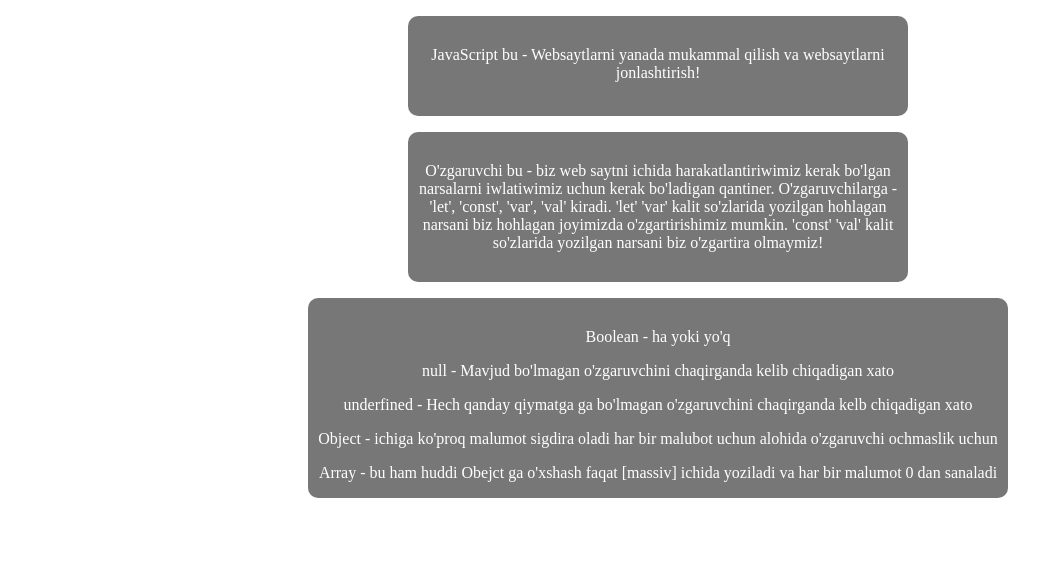
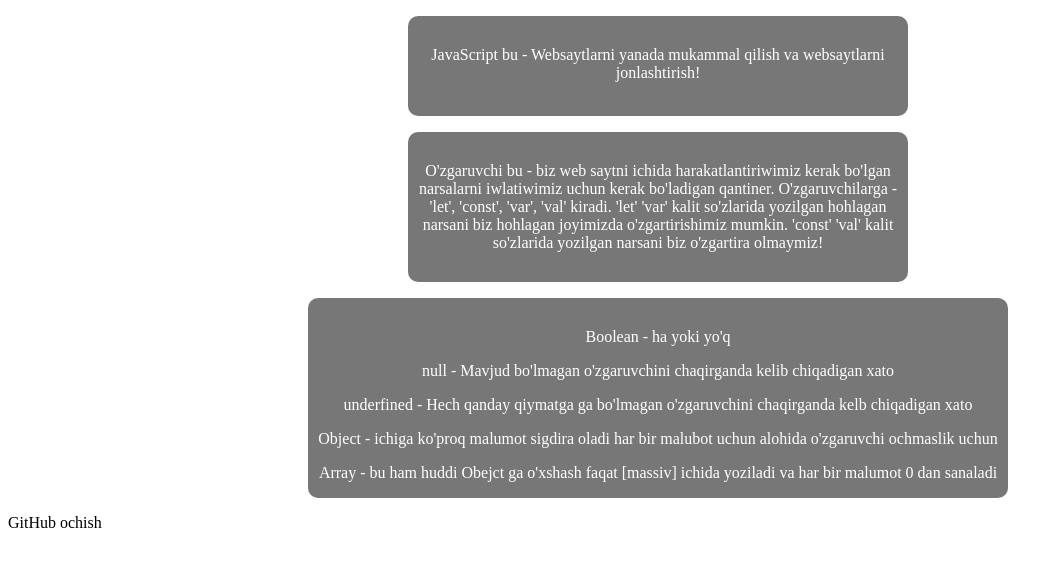
Before and after one commit to sheyh77/github-tutoriol, a plain HTML site: page index.html in a window 1280 px wide. Shown: the whole page, without its empty margins (0-1063 px from the left). Drawn offline with Linux system fonts and the light colour scheme.

Commit message:
add new porograph

```diff
--- a/index.html
+++ b/index.html
@@ -28,6 +28,7 @@
         <p id="a">Array - bu ham huddi Obejct ga o'xshash faqat [massiv] ichida yoziladi va har bir malumot 0 dan sanaladi</p>
     </div>
 
+    <p>GitHub ochish</p>
     <script src="main.js"></script>
 </body>
 </html>
```
